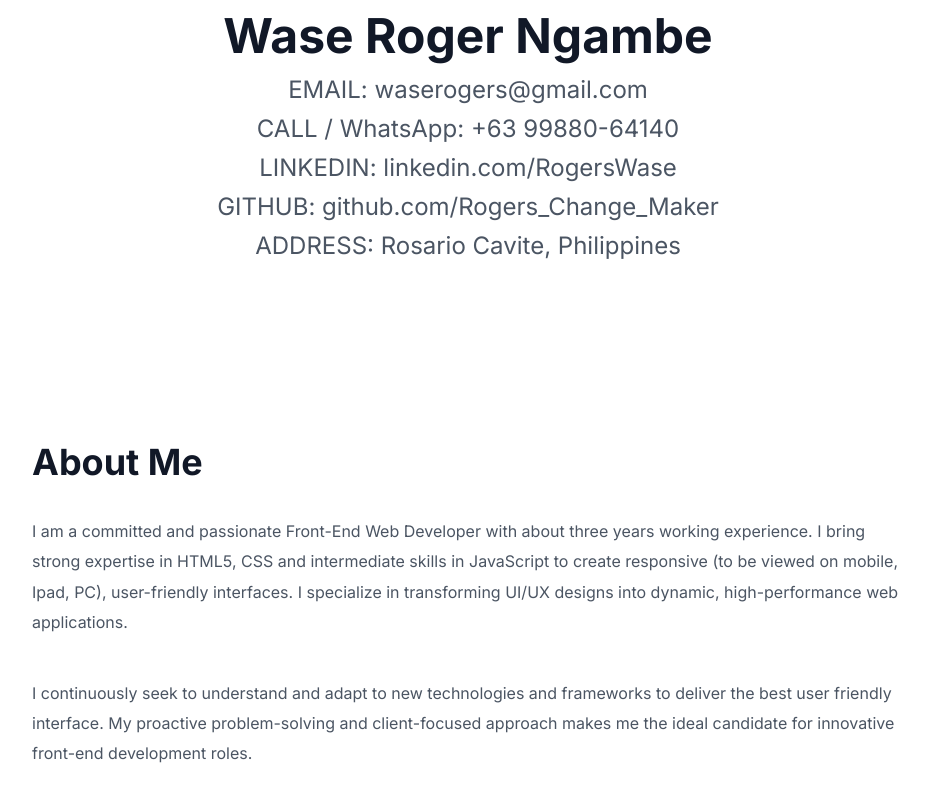
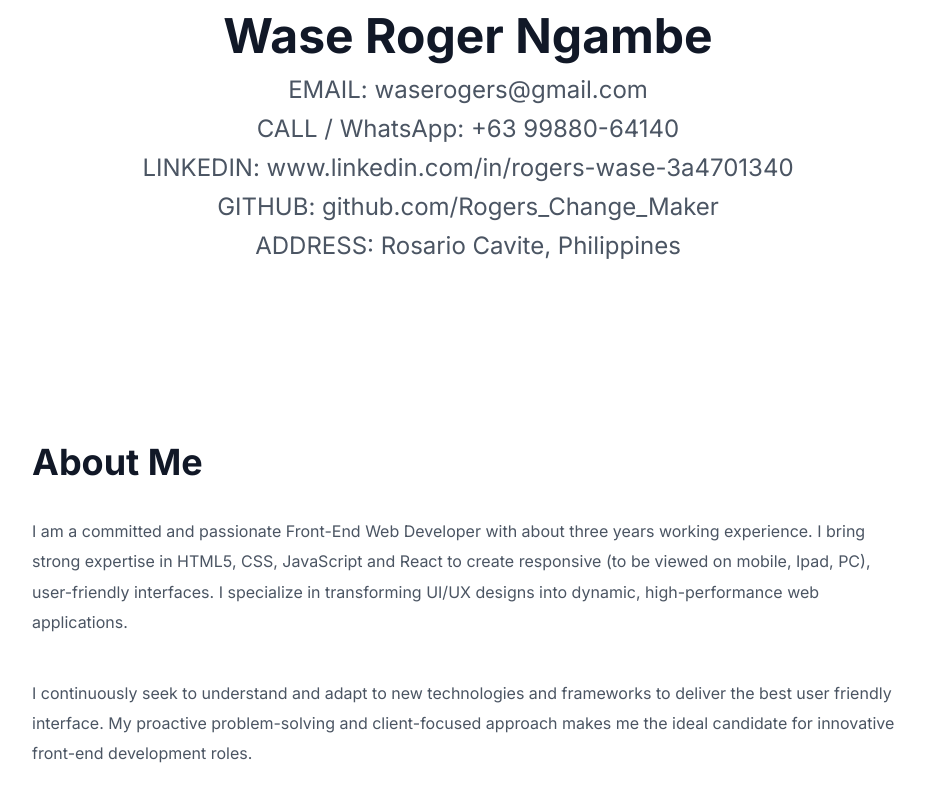
Before and after one commit to RogersChangeMaker/Profile-of-Rogers, a website built with Parcel: page index.html in a window 1280 px wide. Shown: the part 412-1212 px from the top of the page, without its empty margins (172-1101 px from the left). Built offline with nearby package versions, Linux system fonts and the light colour scheme.

Commit message:
Updated the About Me and contact

```diff
--- a/index.html
+++ b/index.html
@@ -42,7 +42,7 @@
         <h1> Wase Roger Ngambe</h1>
         <h3>EMAIL: waserogers@gmail.com</h3>
         <h3>CALL / WhatsApp: +63 99880-64140</h3>
-        <h3>LINKEDIN: linkedin.com/RogersWase</h3>
+        <h3>LINKEDIN: www.linkedin.com/in/rogers-wase-3a4701340</h3>
         <h3>GITHUB: github.com/Rogers_Change_Maker</h3>
         <h3>ADDRESS: Rosario Cavite, Philippines</h3>
         <p></p>
@@ -52,7 +52,7 @@
       <section class="about-section section-padding" id="about">
         <h3 class="tertiary-heading">About Me</h3>
         <p>
-         I am a committed and passionate Front-End Web Developer with about three years working experience. I bring strong expertise in HTML5, CSS and intermediate skills in JavaScript to create responsive (to be viewed on mobile, Ipad, PC), user-friendly interfaces. I specialize in transforming UI/UX designs into dynamic, high-performance web applications.
+         I am a committed and passionate Front-End Web Developer with about three years working experience. I bring strong expertise in HTML5, CSS, JavaScript and React to create responsive (to be viewed on mobile, Ipad, PC), user-friendly interfaces. I specialize in transforming UI/UX designs into dynamic, high-performance web applications.
         </p>
         <br /><br />
         <p>
```
